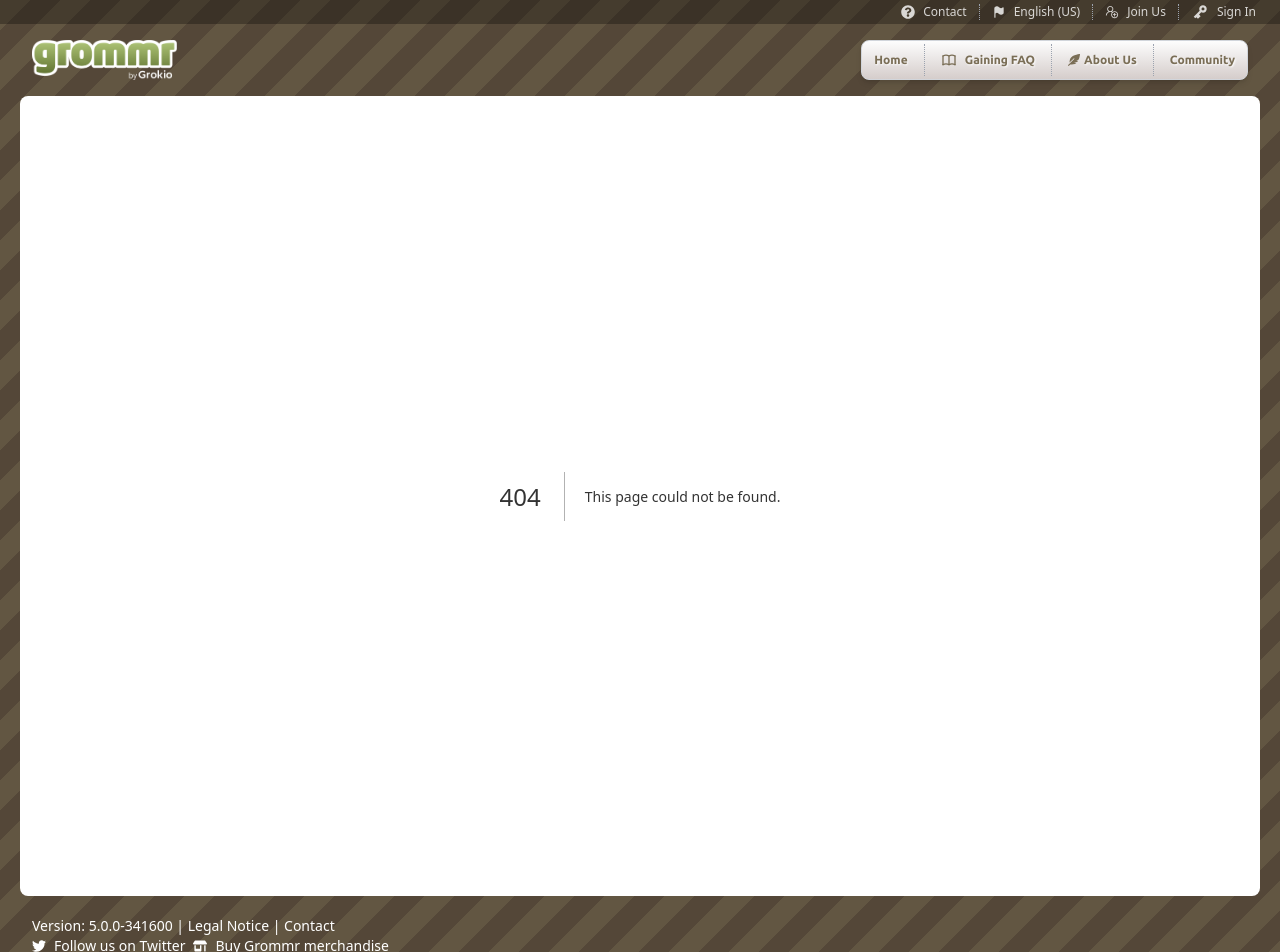
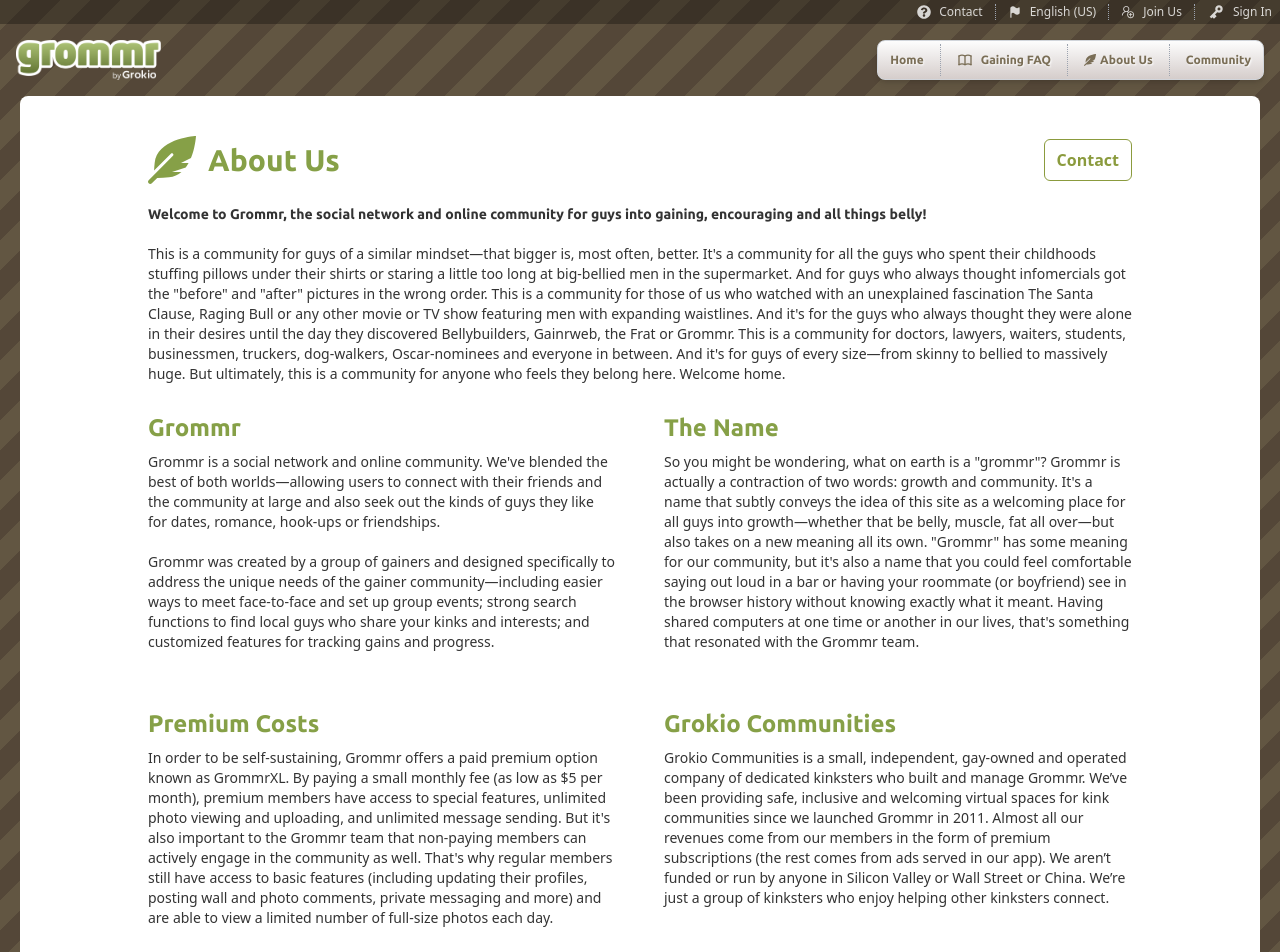
Before and after one commit to rajuahmmed111/to-do-list, a Next.js app: page /about in a window 1280 px wide. Before the commit this address had no page. Shown: the top 952 px of the page. Built offline with nearby package versions, Linux system fonts and the light colour scheme.

Commit message:
page.tsx updated

```diff
--- a/src/app/(WithCommonLayout)/(pages)/FAQ/page.tsx
+++ b/src/app/(WithCommonLayout)/(pages)/FAQ/page.tsx
@@ -76,7 +76,7 @@
 function FAQPage() {
   return (
     <div className=" max-w-5xl mx-auto py-10 ">
-      <div className="flex items-center justify-between md:mb-5 gap-4 flex-wrap">
+      <div className="flex px-5 items-center justify-between md:mb-5 gap-4 flex-wrap">
         <Header Icon={TbBook} className="text-3xl" iconClass="text-5xl">
           Gaining FAQ
         </Header>
--- /dev/null
+++ b/src/app/(WithCommonLayout)/(pages)/about/page.tsx
@@ -0,0 +1,112 @@
+import FeatureGridCard from "@/components/ui/FeatureGridCard";
+import Header from "@/components/ui/Header";
+import Image from "next/image";
+import FAQ from "@/assets/image/about/about-2x.jpg";
+import Link from "next/link";
+import { FaFeatherAlt } from "react-icons/fa";
+
+const topics = [
+  {
+    title: "Grommr",
+    description: (
+      <span>
+        Grommr is a social network and online community. We&#39;ve blended the
+        best of both worlds—allowing users to connect with their friends and the
+        community at large and also seek out the kinds of guys they like for
+        dates, romance, hook-ups or friendships. <br /> <br /> Grommr was
+        created by a group of gainers and designed specifically to address the
+        unique needs of the gainer community—including easier ways to meet
+        face-to-face and set up group events; strong search functions to find
+        local guys who share your kinks and interests; and customized features
+        for tracking gains and progress.
+      </span>
+    ),
+  },
+  {
+    title: "The Name",
+    description:
+      'So you might be wondering, what on earth is a "grommr"? Grommr is actually a contraction of two words: growth and community. It\'s a name that subtly conveys the idea of this site as a welcoming place for all guys into growth—whether that be belly, muscle, fat all over—but also takes on a new meaning all its own. "Grommr" has some meaning for our community, but it\'s also a name that you could feel comfortable saying out loud in a bar or having your roommate (or boyfriend) see in the browser history without knowing exactly what it meant. Having shared computers at one time or another in our lives, that\'s something that resonated with the Grommr team.',
+  },
+  {
+    title: "Premium Costs",
+    description:
+      "In order to be self-sustaining, Grommr offers a paid premium option known as GrommrXL. By paying a small monthly fee (as low as $5 per month), premium members have access to special features, unlimited photo viewing and uploading, and unlimited message sending. But it's also important to the Grommr team that non-paying members can actively engage in the community as well. That's why regular members still have access to basic features (including updating their profiles, posting wall and photo comments, private messaging and more) and are able to view a limited number of full-size photos each day.",
+  },
+  {
+    title: "Grokio Communities",
+    description:
+      "Grokio Communities is a small, independent, gay-owned and operated company of dedicated kinksters who built and manage Grommr. We’ve been providing safe, inclusive and welcoming virtual spaces for kink communities since we launched Grommr in 2011. Almost all our revenues come from our members in the form of premium subscriptions (the rest comes from ads served in our app). We aren’t funded or run by anyone in Silicon Valley or Wall Street or China. We’re just a group of kinksters who enjoy helping other kinksters connect.",
+  },
+  {
+    title: "Our Admin Team",
+    description: `Our admins are paid professionals who take seriously their responsibility to make Grommr a safe and inclusive space. All our admins are Grommr members or other kinksters--we don't outsource to folks who don't understand what our community is about. We believe that diversity is a strength. Our admin team is predominantly queer and proud to be so, including admins who identify as gay, bi and pan, as well as admins who identify as trans and non-binary. Our team also includes people of color and admins from a diverse array of countries spanning three continents.`,
+  },
+  {
+    title: "Your Data",
+    description:
+      "We don’t sell your data. We’re not Facebook and we think your right to privacy is too important to go telling other companies what you like and who you talked to. What happens on Grommr stays on Grommr. We also don’t keep your data after you leave. If you ever decide to go—and we hope you won’t!—you can delete your profile and with it every single photo, message, profile field and post. When we say delete we actually mean delete.",
+  },
+];
+
+function FAQPage() {
+  return (
+    <div className="max-w-5xl mx-auto py-10 ">
+      <div className="flex items-center px-5 justify-between md:mb-5 gap-4 flex-wrap">
+        <Header Icon={FaFeatherAlt} className="text-3xl" iconClass="text-5xl">
+          About Us
+        </Header>
+        <Link
+          href="#"
+          className="border border-primary-green flex items-center gap-2 font-bold text-primary-green px-3 py-2 rounded-md hover:bg-accent hover:text-white transition-colors"
+        >
+          Contact
+        </Link>
+      </div>
+      <div className="text-sm px-5">
+        <p className="pb-5">
+          <span className="font-ubuntu font-semibold">
+            Welcome to Grommr, the social network and online community for guys
+            into gaining, encouraging and all things belly!
+          </span>
+        </p>
+        <p>
+          This is a community for guys of a similar mindset—that bigger is, most
+          often, better. It&#39;s a community for all the guys who spent their
+          childhoods stuffing pillows under their shirts or staring a little too
+          long at big-bellied men in the supermarket. And for guys who always
+          thought infomercials got the &#34;before&#34; and &#34;after&#34;
+          pictures in the wrong order. This is a community for those of us who
+          watched with an unexplained fascination The Santa Clause, Raging Bull
+          or any other movie or TV show featuring men with expanding waistlines.
+          And it&#39;s for the guys who always thought they were alone in their
+          desires until the day they discovered Bellybuilders, Gainrweb, the
+          Frat or Grommr. This is a community for doctors, lawyers, waiters,
+          students, businessmen, truckers, dog-walkers, Oscar-nominees and
+          everyone in between. And it&#39;s for guys of every size—from skinny
+          to bellied to massively huge. But ultimately, this is a community for
+          anyone who feels they belong here. Welcome home.
+        </p>
+      </div>
+      <div className="grid mx-auto sm:grid-cols-2 gap-2">
+        {topics.map((feature, index) => (
+          <FeatureGridCard
+            key={index}
+            title={feature.title}
+            description={feature.description}
+          />
+        ))}
+      </div>
+      <div className="flex h-full justify-center w-full">
+        <Image
+          src={FAQ}
+          alt="Mobile App Screenshots"
+          width={500}
+          height={400}
+          className="w-80 md:max-w-sm mt-6 px-5"
+        />
+      </div>
+    </div>
+  );
+}
+
+export default FAQPage;
--- a/src/components/common/Navbar.tsx
+++ b/src/components/common/Navbar.tsx
@@ -36,7 +36,7 @@
               className="flex items-center hover:text-secondary-blue active:text-secondary-blue font-semibold transition-colors sm:space-x-1"
             >
               <FaFeatherAlt className="max-sm:hidden" />
-              <Link href="#">About Us</Link>
+              <Link href="/about">About Us</Link>
             </li>
             <span className="h-8 border-r border-dotted border-gray-400 mx-2 md:mx-4"></span>{" "}
             {/* Divider */}
--- a/src/components/ui/FeatureGridCard.tsx
+++ b/src/components/ui/FeatureGridCard.tsx
@@ -1,6 +1,6 @@
 interface FeatureCardProps {
   title: string;
-  description: string;
+  description: string | React.ReactNode;
   Icon?: React.ElementType;
 }
 
@@ -10,9 +10,11 @@
   Icon,
 }) => (
   <div className="bg-white/90 rounded-lg p-5">
-    <div className="mb-4 flex flex-col gap-2">
+    <div className="mb-2 flex flex-col gap-2">
       <div className="text-7xl text-secondary-green">{Icon && <Icon />}</div>
-      <h3 className="text-text-green font-ubuntu font-bold text-xl">{title}</h3>
+      <h3 className="text-text-green font-ubuntu font-bold text-2xl">
+        {title}
+      </h3>
     </div>
     <p className="text-sm">{description}</p>
   </div>
--- a/tailwind.config.ts
+++ b/tailwind.config.ts
@@ -29,9 +29,9 @@
       },
       container: {
         center: true,
-        padding: {
-          DEFAULT: "1rem",
-        },
+        // padding: {
+        //   DEFAULT: "1rem",
+        // },
         screens: {
           "2xl": "1600px",
         },
```
Also changed, not shown: src/assets/image/about/about-2x.jpg (added).
